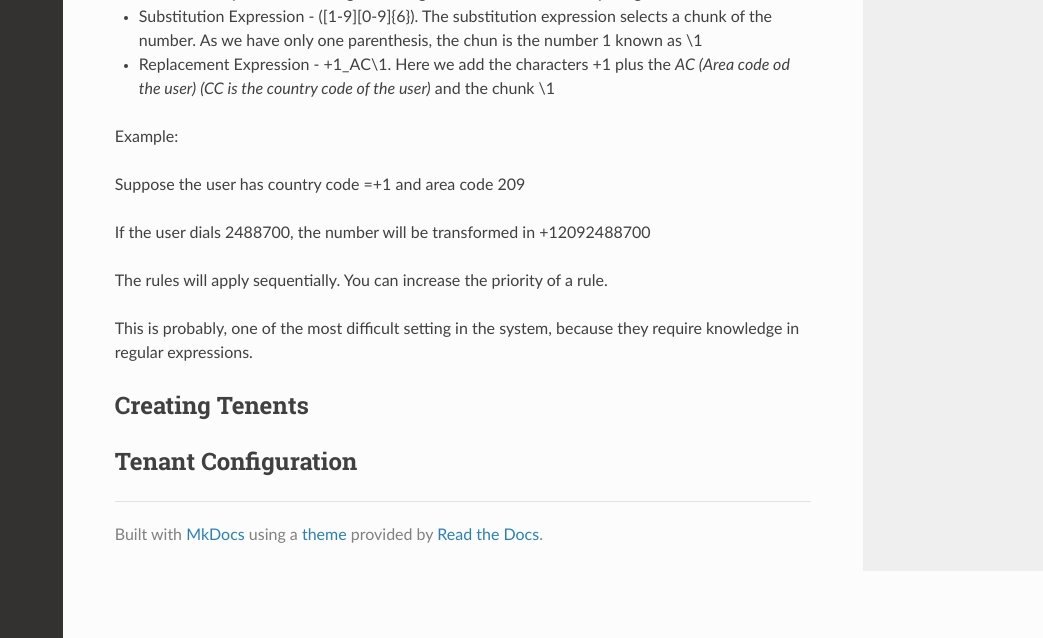
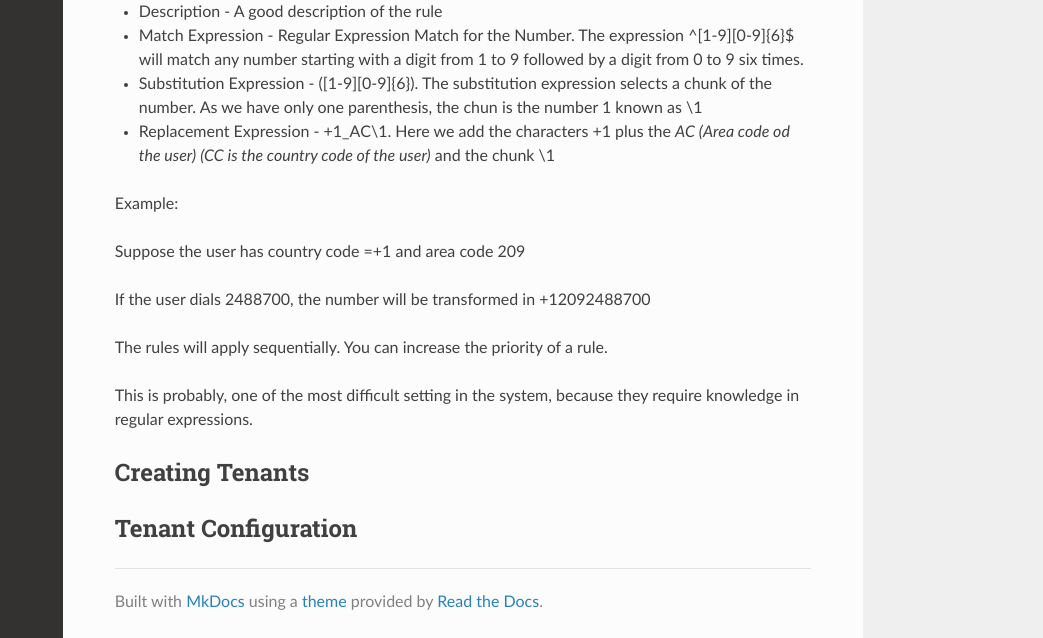
Before and after one commit to pauloantonio-git/wehostvoip-docs, an MkDocs documentation site: the page built from docs/index.md, in a window 1280 px wide and 900 px high, scrolled down 7824 px, cut to the strip 262-900 px from the top of the window. Shown: the whole strip, without its empty margins (237-1280 px from the left). Built offline with MkDocs 1.6.1, drawn with Linux system fonts in a browser that asks for light colours; nearby versions of some CDN libraries.

Commit message:
Update index.md

```diff
--- a/docs/index.md
+++ b/docs/index.md
@@ -1,6 +1,6 @@
 Documentation
 
-## Introduction ##
+# Introduction #
 
 **WeHostVoIP** is a Cloud Phone System designed for ISPs to sell cloud Phone Systems. It works as a companion for Google Apps and Microsoft Teams. You may also use WeHostVoIP as a standalone IP PBX System. As a project decision we incentivize our users to use their favorite collaboration tools. What we will provide is the phone system connected to your own SIP trunk or connected directy to the cloud. This avoids effort duplication and multiple conference and chat interfaces. Also it reduces the high costs associated with telephpny offers from Microsoft and Google.
 
@@ -12,7 +12,7 @@
 
 Instead of having to install cluster servers, load balancers and manage a huge infrastructure you can simply create your own ISP in the wehostvoip infrastructure. This is a major simplification of the service. WeHostVoIP combines high availability with low latency a rare combination in cloud services.
 
-## Creating your own ISP ##
+# Creating your own ISP #
 
 To create your own ISP you have to access https://uc.wehostvoip.io, select the option signup
 
@@ -24,23 +24,23 @@
 
 After informing the email, you will receive a screen to fill your ISP data
 
-### Create your account ###
+## Create your account ##
 
 ![image](https://user-images.githubusercontent.com/4958202/147883827-7910d715-8f60-4252-9cec-ac436a21ef61.png)
 
 Inform your password and full name and go to the next page.
 
-### ISP information ###
+## ISP information ##
 
 In the second screen you have to fill some important fields. The first one is namespace.
 
 ![image](https://user-images.githubusercontent.com/4958202/147884011-b1a6da13-013b-4470-90dc-9e65b0ece2e9.png)
 
-#### Namespace Domains ####
+### Namespace Domains ###
 
 The namespace will be the domain where you can create standalone tenants. You may also create tenants with verified domains. So in the example above we have created kages.wehostvoip.io. Now you may create tenants below kages.wehostvoip.io such as customer1.kages.wehostvoip.io.
 
-#### Verified Domains ####
+### Verified Domains ###
 
 Sometimes it is more interesting to create the user domain. Mainly if you want to synchronize Google or Microsoft Accounts. If you have access to the DNS of a domain, you can create a verified domain.
 
@@ -48,19 +48,19 @@
 
 ![image](https://user-images.githubusercontent.com/4958202/147884074-8cf8d2df-c88f-4de7-91b3-f2de116aa805.png)
 
-### Contact Details ###
+## Contact Details ##
 
 Fill also the contact details. This is very important, sometimes we will need to send you announcements and warnings, please fill these fields with the correct information.
 
 ![image](https://user-images.githubusercontent.com/4958202/147884188-92613847-7f1e-4f64-af61-7cb889649639.png)
 
-### Theming ###
+## Theming ##
 
 Add your logos and colors for a customized experience.
 
 ![image](https://user-images.githubusercontent.com/4958202/147884234-434f8b0d-95ab-491c-912d-2b5042c3da14.png)
 
-## ISP Configuration ##
+# ISP Configuration #
 
 Once you have created your ISP you will have a new menu with all the ISP options like the screen below. The screen shows the ISP hobot.wehostvoip.io.
 
@@ -78,7 +78,7 @@
 
 Let's start with customers.
 
-### Customers ###
+## Customers ##
 
 In the customer's box you can list, delete and create new customers. To create a new customer fill the form below:
 
@@ -86,7 +86,7 @@
 
 Most of the options are solf-explanatory, however in the end of the form you should specify the service plan explaining how the customer will be charged and the maximum amount of subscribers and concurrent calls are allowed for this specific customer.
 
-### Carriers ###
+## Carriers ##
 
 In the carrier box you can specifiy your SIP trunk data. It is not the function of this platform select the least cost route. We will simply connect a call to a SIP trunk specified. We cannot use trunks with password, only IP authorization. IP authorization is fairly common on wholesale providers.
 
@@ -109,7 +109,7 @@
 
 You can add more than a gateway to the system and it will use the second gateway as a failover to the first one.
 
-### Number Inventory ###
+## Number Inventory ##
 
 The number inventory allows you to add phone numbers assigned to your ISP and make them available for your customers. You can control the phone numbers, also called DIDs (Direct Inward Dial) in your system and have a control of the numbers allocated. You can create, delete and update numbers.
 
@@ -124,7 +124,7 @@
 * Vendor Price - How much you are paying monthly for this number
 * SMS/VOICE - If the number supports Voice and SMS
 
-### Dial Plans ###
+## Dial Plans ##
 
 Usually, customers do not dial e164 numbers. They tend to use simplified dialing such as 7 digit dialing or 10 digit dialing. Dial Plans allows us to modify the number dialed and normalize to the e164 format. In the example below we implement the 7 digit dialing.
 
@@ -145,8 +145,6 @@
 
 This is probably, one of the most difficult setting in the system, because they require knowledge in regular expressions.
 
-
-
-## Creating Tenents ##
+## Creating Tenants ##
 
 ## Tenant Configuration ##
```
